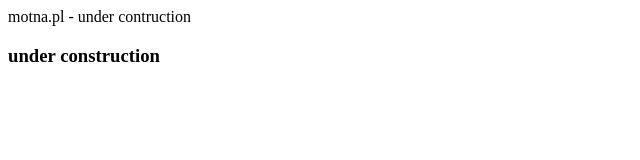
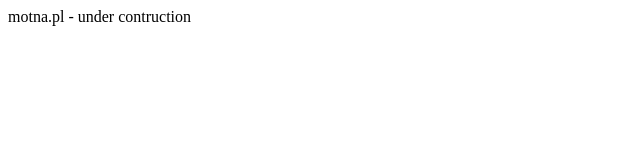
Before and after one commit to motna/motna.github.io, a plain HTML site: page index.html in a window 1280 px wide. Shown: the whole page, without its empty margins (0-640 px from the left). Drawn offline with Linux system fonts and the light colour scheme.

Commit message:
Update index.html

```diff
--- a/index.html
+++ b/index.html
@@ -5,7 +5,5 @@ motna.pl - under contruction
 </head>
 
 <body>
-
-  <h3>under construction</h3>
 </body>
 </html>
```
